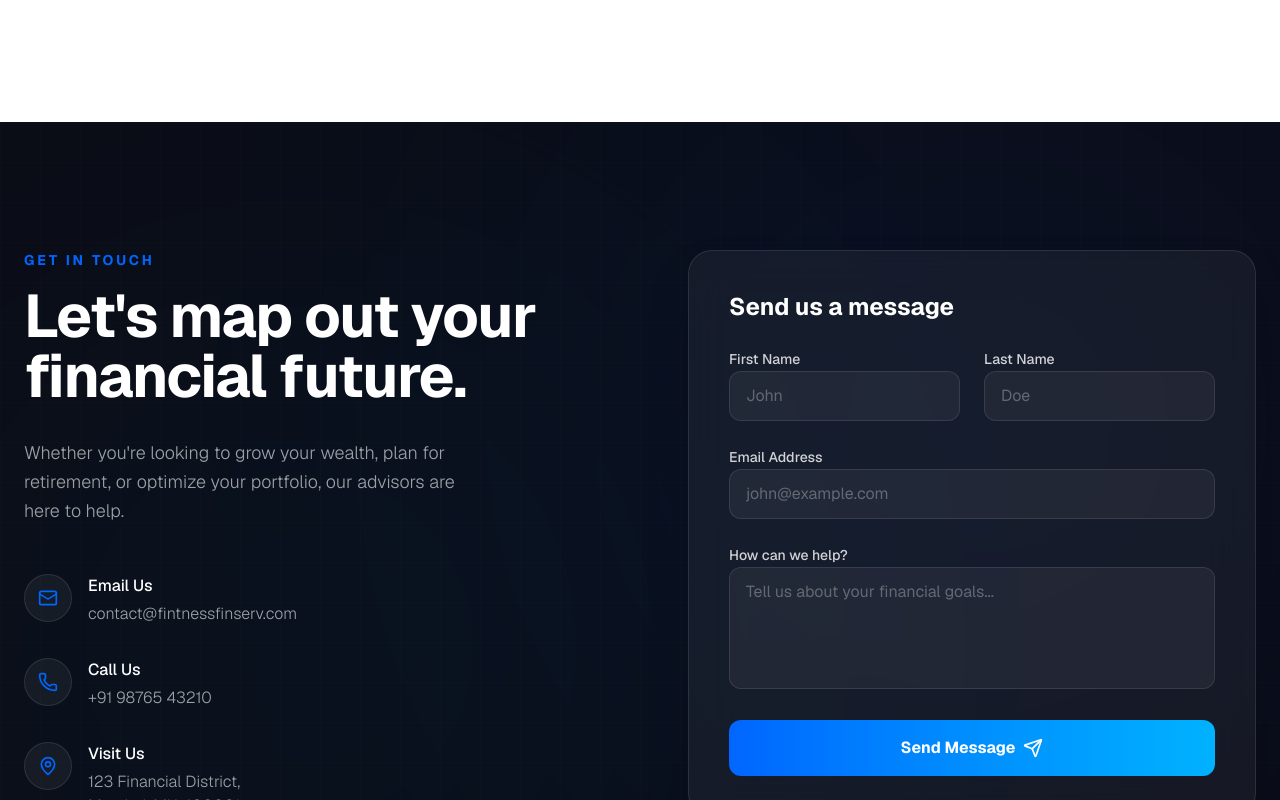
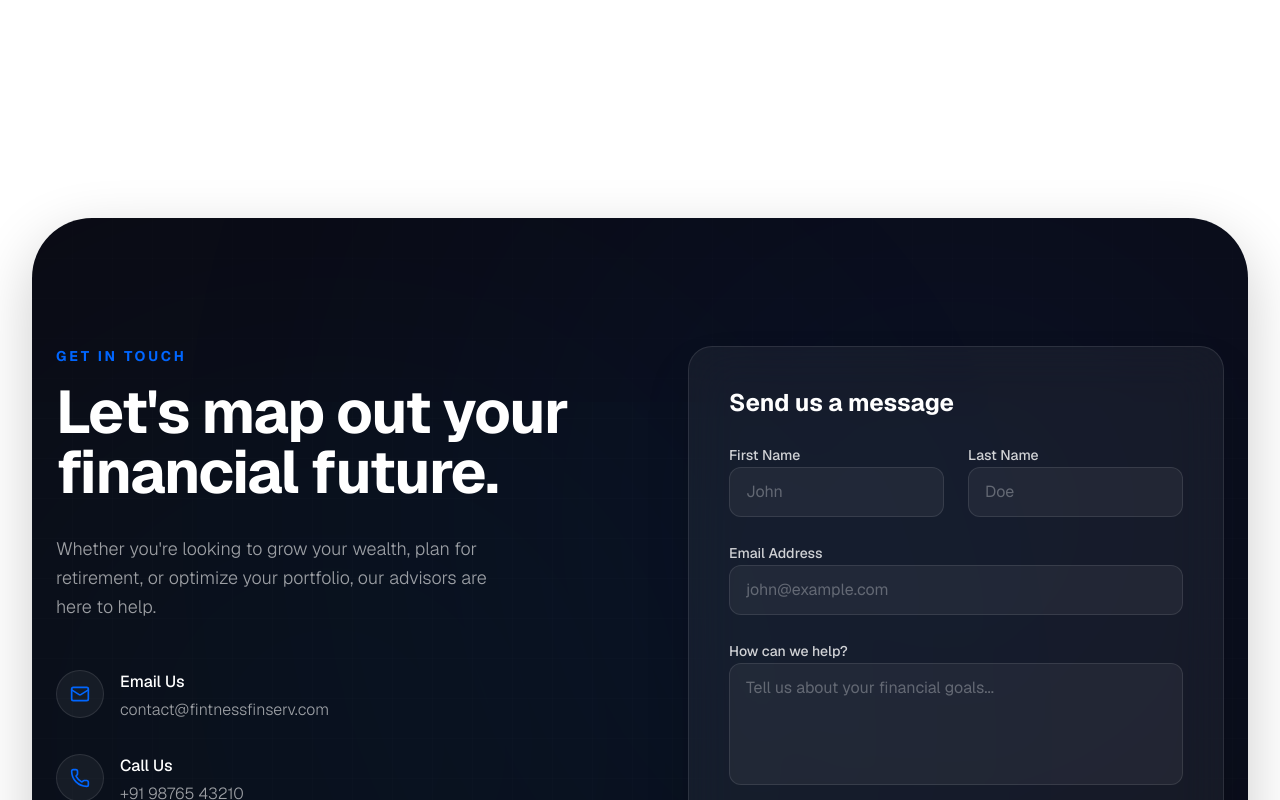
Before and after one commit to tanishqnarula12/fintness-new, a Next.js app: page / in a window 1280 px wide. Shown: the part 6120-6920 px from the top of the page. Built offline with nearby package versions, Linux system fonts and the light colour scheme.

Commit message:
style: convert ContactSection to floating card, speed up testimonials

```diff
--- a/src/components/ContactSection.tsx
+++ b/src/components/ContactSection.tsx
@@ -4,7 +4,7 @@ import { Mail, Phone, MapPin, Send } from "lucide-react";
 
 export default function ContactSection() {
   return (
-    <section className="relative py-24 md:py-32 px-6 w-full bg-[#0B0B14] overflow-hidden">
+    <section className="relative py-24 md:py-32 px-6 w-[calc(100%-2rem)] md:w-[calc(100%-4rem)] mx-auto my-12 md:my-24 bg-[#0B0B14] rounded-[40px] md:rounded-[60px] overflow-hidden shadow-[0_20px_60px_rgba(0,0,0,0.2)]">
       {/* Background ambient glows */}
       <div className="absolute top-0 right-0 w-[600px] h-[600px] bg-[#0066FF] rounded-full blur-[250px] opacity-[0.15] pointer-events-none" />
       <div className="absolute bottom-0 left-0 w-[600px] h-[600px] bg-[#00B2FF] rounded-full blur-[250px] opacity-[0.1] pointer-events-none" />
--- a/src/components/ui/testimonial.tsx
+++ b/src/components/ui/testimonial.tsx
@@ -41,7 +41,7 @@ export const TestimonialCarousel = React.forwardRef<
           }, 200)
           return newDirection
         })
-      }, 5500)
+      }, 3500)
 
       return () => clearInterval(interval)
     }, [testimonials.length])
```
